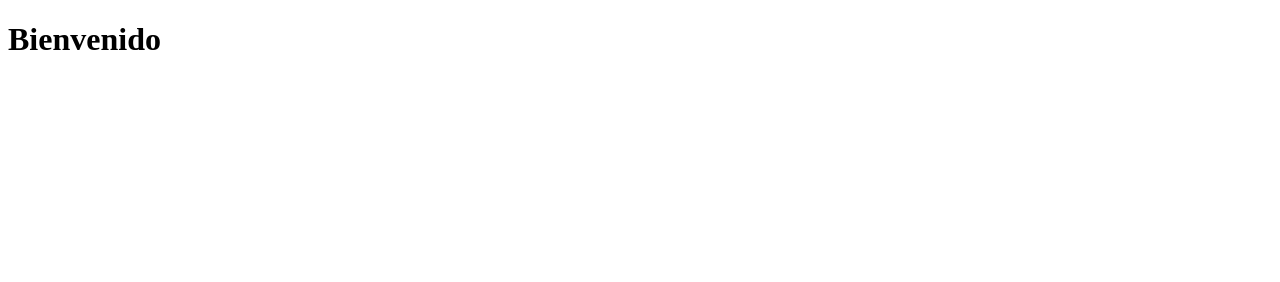
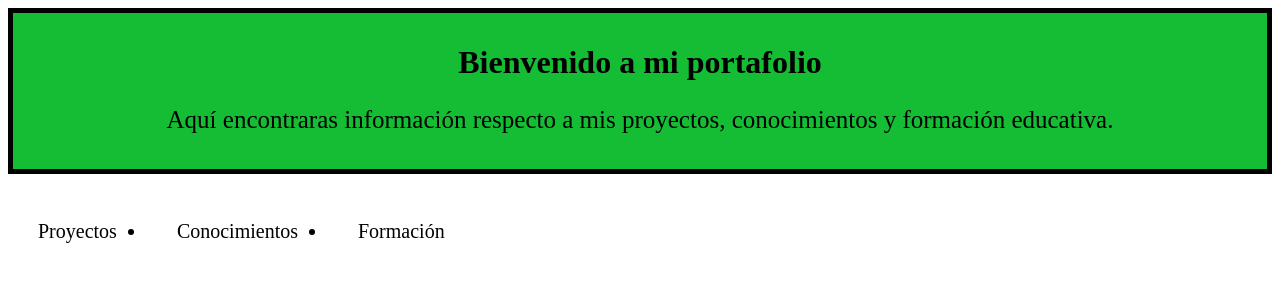
Before and after one commit to josearg150/josearg150.github.io, a plain HTML site: page index.html in a window 1280 px wide. Drawn offline with Linux system fonts and the light colour scheme.

Commit message:
Mejoras a la pagina

```diff
--- a/index.html
+++ b/index.html
@@ -2,9 +2,25 @@
 <html lang="es">
 <head>
 	<meta charset="UTF-8">
-	<title>About me</title>
+	<link rel="stylesheet" type="text/css" href="style.css">
+	<title>Acerca de mi</title>
 </head>
 <body>
-	<h1>Bienvenido</h1>
+	<div id="cabecera">
+		<h1>Bienvenido a mi portafolio</h1>
+		<p class="parrafo1">
+			Aquí encontraras información respecto a mis proyectos, conocimientos y formación educativa.
+		</p>
+	</div>
+	<div id="cuerpo">
+		<ul id="menu">
+			<li>Proyectos</li>
+			<li>Conocimientos</li>
+			<li>Formación</li>
+		</ul>
+	</div>
+	<div id="pie">
+
+	</div>
 </body>
 </html>
--- a/style.css
+++ b/style.css
@@ -0,0 +1,26 @@
+body{
+
+}
+#cabecera{
+	margin: 0px;
+	border: 5px solid #000000;
+	padding: 10px;
+	text-align: center;
+
+	background-color: #14BD33;
+}
+
+.parrafo1{
+	font-size: 25px;
+}
+
+#menu{
+	padding: 0;
+}
+
+#menu li{
+	padding: 30px;
+	float: left;
+	text-decoration: none;
+	font-size: 20px;
+}
```
